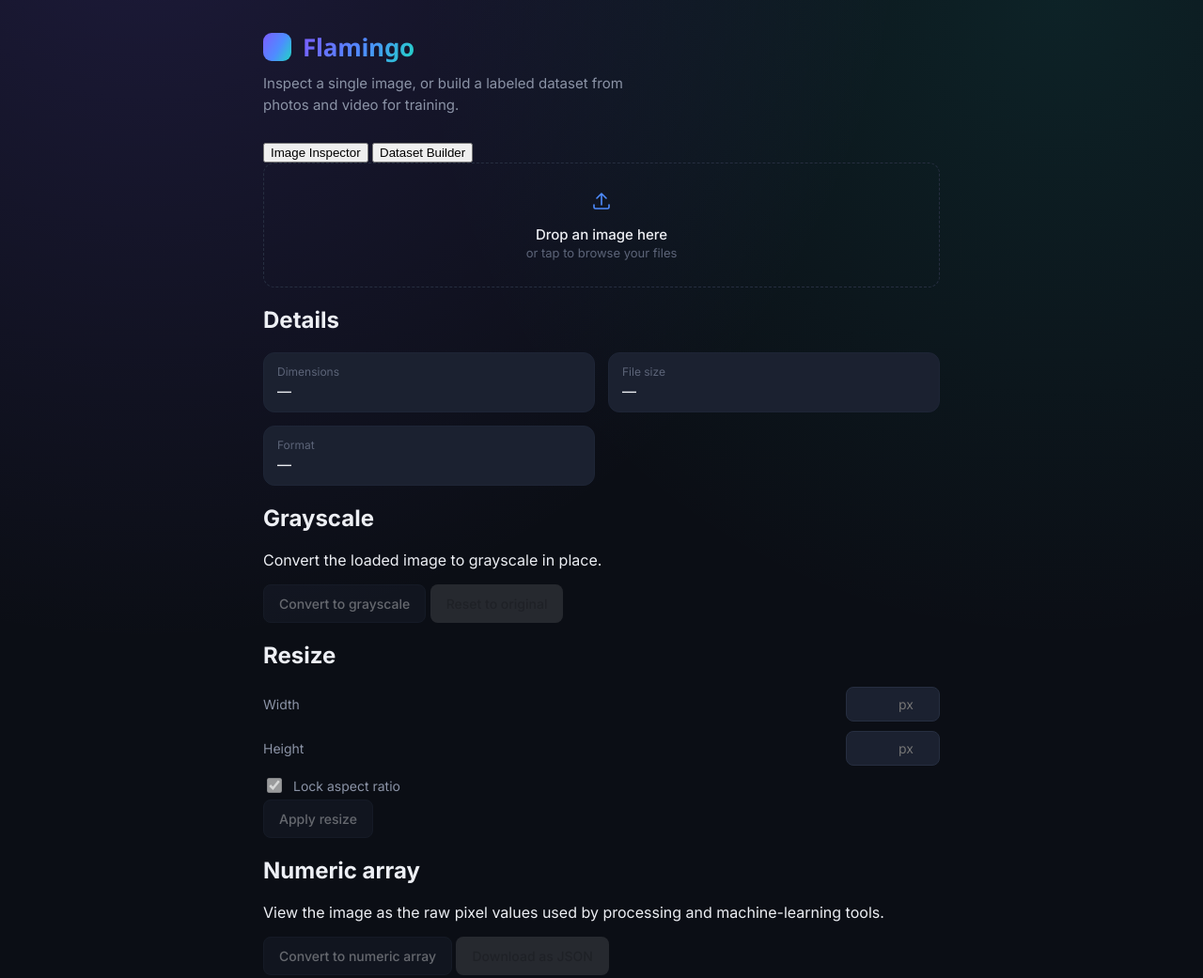
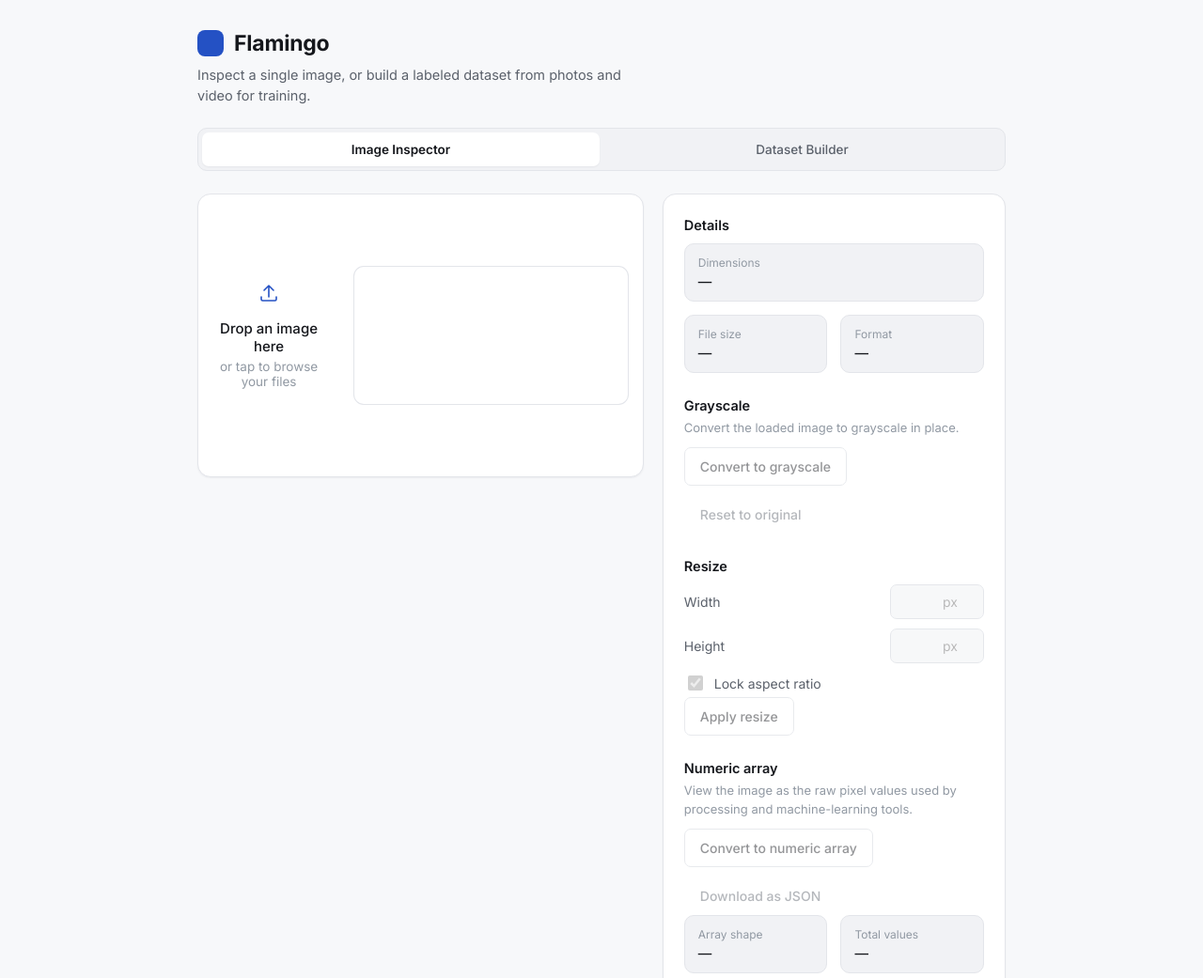
Before and after one commit to Nikhilnhgxyyf/image, a plain HTML site: page index.html in a window 1280 px wide. Shown: the top 1041 px of the page at 94% size. Drawn offline with Linux system fonts and the light colour scheme.

Commit message:
Refactor styles in style.css for UI improvements
Updated design tokens and styles for improved UI consistency and accessibility. Adjusted colors, spacing, and layout for various components.

```diff
--- a/style.css
+++ b/style.css
@@ -1,31 +1,31 @@
 /* ============================================
-   Flamingo — Image Dataset Builder for AI Training
-   Design tokens
+   Flamingo — Image & Video Tools for AI
+   Design tokens — clean, light, single accent, no gradients
    ============================================ */
 
 :root {
-  --ink-950: #0B0E15;
-  --ink-900: #10141D;
-  --surface: #161B26;
-  --surface-raised: #1B2130;
-  --border: #262E40;
-  --border-soft: #1E2536;
-  --text-primary: #EDEFF4;
-  --text-secondary: #8B93A6;
-  --text-tertiary: #5C6478;
+  --bg: #F7F8FA;
+  --surface: #FFFFFF;
+  --surface-muted: #F1F2F5;
+  --border: #E3E5EA;
+  --border-strong: #CDD1D9;
+  --text-primary: #15171C;
+  --text-secondary: #5B616B;
+  --text-tertiary: #9199A3;
 
-  --grad-a: #7C5CFF;
-  --grad-b: #4E8CFF;
-  --grad-c: #21D6C4;
-  --gradient: linear-gradient(120deg, var(--grad-a) 0%, var(--grad-b) 55%, var(--grad-c) 100%);
+  --accent: #2451C4;
+  --accent-hover: #1C3F9F;
+  --accent-soft: #EAF0FE;
 
-  --font-display: 'Space Grotesk', 'Segoe UI', sans-serif;
   --font-body: 'Inter', 'Segoe UI', sans-serif;
 
-  --radius-lg: 18px;
-  --radius-md: 12px;
-  --radius-sm: 8px;
+  --radius-lg: 14px;
+  --radius-md: 10px;
+  --radius-sm: 7px;
   --gap: 20px;
+
+  --shadow-sm: 0 1px 2px rgba(20, 24, 32, 0.05);
+  --shadow-md: 0 6px 20px rgba(20, 24, 32, 0.07);
 }
 
 @media (prefers-reduced-motion: reduce) {
@@ -37,95 +37,256 @@
 html, body {
   margin: 0;
   padding: 0;
-  background: var(--ink-950);
+  background: var(--bg);
   color: var(--text-primary);
   font-family: var(--font-body);
   -webkit-font-smoothing: antialiased;
 }
 
-body {
-  background-image:
-    radial-gradient(circle at 12% -10%, rgba(124, 92, 255, 0.16), transparent 45%),
-    radial-gradient(circle at 88% 0%, rgba(33, 214, 196, 0.10), transparent 40%);
-  background-repeat: no-repeat;
-}
-
 .app-shell {
-  max-width: 760px;
+  max-width: 900px;
   margin: 0 auto;
   padding: 32px 20px 48px;
 }
 
 /* ---------- Header ---------- */
 
-.site-header { margin-bottom: 28px; }
+.site-header { margin-bottom: 22px; }
 
 .brand {
   display: flex;
   align-items: center;
-  gap: 12px;
+  gap: 11px;
 }
 
 .brand-mark {
-  width: 30px;
-  height: 30px;
-  border-radius: 9px;
-  background: var(--gradient);
+  width: 28px;
+  height: 28px;
+  border-radius: 8px;
+  background: var(--accent);
   flex-shrink: 0;
 }
 
 .brand h1 {
-  font-family: var(--font-display);
+  font-family: var(--font-body);
   font-weight: 700;
-  font-size: 26px;
+  font-size: 23px;
   letter-spacing: -0.01em;
   margin: 0;
-  background: var(--gradient);
-  -webkit-background-clip: text;
-  background-clip: text;
-  color: transparent;
+  color: var(--text-primary);
 }
 
 .tagline {
-  margin: 10px 0 0;
+  margin: 9px 0 0;
   color: var(--text-secondary);
+  font-size: 14.5px;
+  max-width: 50ch;
+  line-height: 1.55;
+}
+
+/* ---------- Tabs ---------- */
+
+.tabs {
+  display: flex;
+  gap: 4px;
+  background: var(--surface-muted);
+  border: 1px solid var(--border);
+  padding: 4px;
+  border-radius: var(--radius-md);
+  margin-bottom: 24px;
+}
+
+.tab {
+  flex: 1;
+  padding: 10px 14px;
+  background: none;
+  border: none;
+  border-radius: 7px;
+  font-family: var(--font-body);
+  font-size: 13.5px;
+  font-weight: 500;
+  color: var(--text-secondary);
+  cursor: pointer;
+  transition: background-color 140ms ease, color 140ms ease;
+}
+
+.tab:hover { color: var(--text-primary); }
+
+.tab.is-active {
+  background: var(--surface);
+  color: var(--text-primary);
+  font-weight: 600;
+  box-shadow: var(--shadow-sm);
+}
+
+.tab:focus-visible {
+  outline: none;
+  box-shadow: 0 0 0 3px var(--accent-soft);
+}
+
+.panel-section[hidden] { display: none; }
+
+/* ---------- Cards (shared) ---------- */
+
+.card {
+  background: var(--surface);
+  border: 1px solid var(--border);
+  border-radius: var(--radius-lg);
+  box-shadow: var(--shadow-sm);
+}
+
+/* ---------- Image Inspector workspace ---------- */
+
+.workspace {
+  display: grid;
+  grid-template-columns: 1fr;
+  gap: var(--gap);
+}
+
+@media (min-width: 860px) {
+  .workspace {
+    grid-template-columns: 1.3fr 1fr;
+    align-items: start;
+  }
+}
+
+.card-preview { padding: 0; overflow: hidden; }
+
+.dropzone {
+  position: relative;
+  min-height: 300px;
+  display: flex;
+  align-items: center;
+  justify-content: center;
+  cursor: pointer;
+  border-radius: var(--radius-lg);
+  border: 1px dashed transparent;
+  transition: border-color 160ms ease, background-color 160ms ease;
+}
+
+.card-preview .dropzone { border: none; }
+
+.dropzone:hover, .dropzone:focus-visible {
+  background: var(--surface-muted);
+}
+
+.dropzone:focus-visible {
+  outline: none;
+  box-shadow: inset 0 0 0 2px var(--accent-soft);
+}
+
+.dropzone.is-dragging {
+  background: var(--accent-soft);
+}
+
+.dropzone-empty {
+  text-align: center;
+  color: var(--text-secondary);
+  padding: 40px 20px;
+}
+
+.icon { width: 24px; height: 24px; }
+.icon-upload { color: var(--accent); margin-bottom: 12px; }
+
+.dropzone-title {
+  margin: 0 0 4px;
   font-size: 15px;
-  max-width: 46ch;
+  font-weight: 500;
+  color: var(--text-primary);
+}
+
+.dropzone-sub {
+  margin: 0;
+  font-size: 13.5px;
+  color: var(--text-tertiary);
+}
+
+.canvas-wrap {
+  width: 100%;
+  min-height: 300px;
+  display: flex;
+  align-items: center;
+  justify-content: center;
+  padding: 16px;
+}
+
+#imgPreviewCanvas {
+  max-width: 100%;
+  max-height: 440px;
+  width: auto;
+  height: auto;
+  border-radius: var(--radius-md);
+  box-shadow: 0 0 0 1px var(--border);
+}
+
+.card-controls {
+  padding: 24px 22px;
+  display: flex;
+  flex-direction: column;
+  gap: 26px;
+}
+
+.control-group h2 {
+  font-family: var(--font-body);
+  font-size: 14.5px;
+  font-weight: 600;
+  margin: 0 0 11px;
+  color: var(--text-primary);
+}
+
+.control-hint {
+  margin: -5px 0 11px;
+  font-size: 13px;
+  color: var(--text-tertiary);
   line-height: 1.5;
 }
 
-/* ---------- Steps layout ---------- */
-
-.steps {
-  display: flex;
-  flex-direction: column;
-  gap: var(--gap);
+.control-group-save {
+  margin-top: auto;
+  padding-top: 4px;
+  border-top: 1px solid var(--border);
 }
 
-.panel {
-  background: var(--surface);
-  border: 1px solid var(--border-soft);
-  border-radius: var(--radius-lg);
+/* ---------- Numeric preview ---------- */
+
+.numeric-stats { margin-top: 12px; }
+
+.numeric-preview {
+  margin: 12px 0 0;
+  padding: 11px 13px;
+  background: var(--surface-muted);
+  border: 1px solid var(--border);
+  border-radius: var(--radius-md);
+  font-family: 'SFMono-Regular', Consolas, monospace;
+  font-size: 12px;
+  line-height: 1.6;
+  color: var(--text-secondary);
+  max-height: 150px;
+  overflow: auto;
+  white-space: pre;
 }
 
-.step { padding: 24px 22px; }
+/* ---------- Dataset Builder steps ---------- */
+
+.step { padding: 22px 20px; margin-bottom: var(--gap); }
+.step:last-child { margin-bottom: 0; }
 
 .step-head {
   display: flex;
   align-items: center;
-  gap: 12px;
-  margin-bottom: 6px;
+  gap: 11px;
+  margin-bottom: 5px;
 }
 
 .step-index {
-  width: 26px;
-  height: 26px;
+  width: 24px;
+  height: 24px;
   border-radius: 50%;
-  background: var(--gradient);
-  color: #0B0E15;
-  font-family: var(--font-display);
+  background: var(--accent);
+  color: #FFFFFF;
+  font-family: var(--font-body);
   font-weight: 700;
-  font-size: 12px;
+  font-size: 11.5px;
   display: flex;
   align-items: center;
   justify-content: center;
@@ -133,15 +294,15 @@
 }
 
 .step-head h2 {
-  font-family: var(--font-display);
-  font-size: 17px;
+  font-family: var(--font-body);
+  font-size: 16px;
   font-weight: 600;
   margin: 0;
   color: var(--text-primary);
 }
 
 .step-hint {
-  margin: 4px 0 18px;
+  margin: 4px 0 16px;
   font-size: 13px;
   color: var(--text-tertiary);
   line-height: 1.5;
@@ -149,18 +310,14 @@
 
 /* ---------- Classes ---------- */
 
-.class-input-row {
-  display: flex;
-  gap: 10px;
-  margin-bottom: 14px;
-}
+.class-input-row { display: flex; gap: 10px; margin-bottom: 14px; }
 
 .class-input-row input[type="text"] {
   flex: 1;
   min-width: 0;
   padding: 10px 12px;
-  background: var(--surface-raised);
-  border: 1px solid var(--border);
+  background: var(--surface-muted);
+  border: 1px solid var(--border-strong);
   border-radius: var(--radius-sm);
   color: var(--text-primary);
   font-family: var(--font-body);
@@ -169,23 +326,19 @@
 
 .class-input-row input:focus-visible {
   outline: none;
-  border-color: var(--grad-b);
-  box-shadow: 0 0 0 3px rgba(78, 140, 255, 0.22);
+  border-color: var(--accent);
+  box-shadow: 0 0 0 3px var(--accent-soft);
 }
 
-.class-chips {
-  display: flex;
-  flex-wrap: wrap;
-  gap: 8px;
-}
+.class-chips { display: flex; flex-wrap: wrap; gap: 8px; }
 
 .chip {
   display: inline-flex;
   align-items: center;
   gap: 8px;
-  padding: 7px 8px 7px 13px;
-  background: var(--surface-raised);
-  border: 1px solid var(--border-soft);
+  padding: 6px 7px 6px 12px;
+  background: var(--surface-muted);
+  border: 1px solid var(--border);
   border-radius: 999px;
   font-size: 13px;
   color: var(--text-primary);
@@ -210,51 +363,31 @@
 
 .chip .chip-remove:hover { color: var(--text-primary); }
 
-.empty-note {
+.empty-note { font-size: 13px; color: var(--text-tertiary); }
+
+/* ---------- Video progress ---------- */
+
+.video-progress { margin: 16px 0; }
+
+.video-progress-label {
+  margin: 0 0 8px;
   font-size: 13px;
-  color: var(--text-tertiary);
+  color: var(--text-secondary);
 }
 
-/* ---------- Dropzone ---------- */
-
-.dropzone {
-  border: 1px dashed var(--border);
-  border-radius: var(--radius-md);
-  padding: 28px 20px;
-  text-align: center;
-  cursor: pointer;
-  transition: border-color 160ms ease, background-color 160ms ease;
+.progress-track {
+  height: 6px;
+  background: var(--surface-muted);
+  border: 1px solid var(--border);
+  border-radius: 999px;
+  overflow: hidden;
 }
 
-.dropzone:hover,
-.dropzone:focus-visible {
-  border-color: rgba(124, 92, 255, 0.5);
-}
-
-.dropzone:focus-visible {
-  outline: none;
-  box-shadow: 0 0 0 3px rgba(78, 140, 255, 0.22);
-}
-
-.dropzone.is-dragging {
-  background: rgba(124, 92, 255, 0.06);
-  border-color: rgba(124, 92, 255, 0.6);
-}
-
-.icon { width: 24px; height: 24px; }
-.icon-upload { color: var(--grad-b); margin-bottom: 10px; }
-
-.dropzone-title {
-  margin: 0 0 2px;
-  font-size: 15px;
-  font-weight: 500;
-  color: var(--text-primary);
-}
-
-.dropzone-sub {
-  margin: 0;
-  font-size: 13px;
-  color: var(--text-tertiary);
+.progress-fill {
+  height: 100%;
+  width: 0%;
+  background: var(--accent);
+  transition: width 160ms ease;
 }
 
 /* ---------- Gallery ---------- */
@@ -272,13 +405,13 @@
 
 .gallery {
   display: grid;
-  grid-template-columns: repeat(auto-fill, minmax(108px, 1fr));
+  grid-template-columns: repeat(auto-fill, minmax(104px, 1fr));
   gap: 12px;
 }
 
 .gallery-item {
-  background: var(--surface-raised);
-  border: 1px solid var(--border-soft);
+  background: var(--surface-muted);
+  border: 1px solid var(--border);
   border-radius: var(--radius-md);
   overflow: hidden;
   position: relative;
@@ -291,25 +424,20 @@
   display: block;
 }
 
-.gallery-item .item-controls {
-  padding: 8px;
-}
+.gallery-item .item-controls { padding: 8px; }
 
 .gallery-item select {
   width: 100%;
   padding: 6px 8px;
-  background: var(--ink-900);
-  border: 1px solid var(--border);
+  background: var(--surface);
+  border: 1px solid var(--border-strong);
   border-radius: 6px;
   color: var(--text-primary);
   font-size: 12px;
   font-family: var(--font-body);
 }
 
-.gallery-item select:focus-visible {
-  outline: none;
-  border-color: var(--grad-b);
-}
+.gallery-item select:focus-visible { outline: none; border-color: var(--accent); }
 
 .gallery-item .remove-btn {
   position: absolute;
@@ -318,8 +446,8 @@
   width: 22px;
   height: 22px;
   border-radius: 50%;
-  background: rgba(11, 14, 21, 0.72);
-  border: 1px solid var(--border-soft);
+  background: rgba(255, 255, 255, 0.92);
+  border: 1px solid var(--border);
   color: var(--text-secondary);
   cursor: pointer;
   display: flex;
@@ -327,6 +455,7 @@
   justify-content: center;
   font-size: 13px;
   line-height: 1;
+  box-shadow: var(--shadow-sm);
 }
 
 .gallery-item .remove-btn:hover { color: var(--text-primary); }
@@ -341,10 +470,7 @@
   margin-bottom: 10px;
 }
 
-.field-row label {
-  font-size: 14px;
-  color: var(--text-secondary);
-}
+.field-row label { font-size: 14px; color: var(--text-secondary); }
 
 .field-row output {
   font-size: 14px;
@@ -356,8 +482,8 @@
 .field-row input[type="number"] {
   width: 100px;
   padding: 9px 12px;
-  background: var(--surface-raised);
-  border: 1px solid var(--border);
+  background: var(--surface-muted);
+  border: 1px solid var(--border-strong);
   border-radius: var(--radius-sm);
   color: var(--text-primary);
   font-family: var(--font-body);
@@ -367,14 +493,16 @@
 
 .field-row input[type="number"]:focus-visible {
   outline: none;
-  border-color: var(--grad-b);
-  box-shadow: 0 0 0 3px rgba(78, 140, 255, 0.22);
+  border-color: var(--accent);
+  box-shadow: 0 0 0 3px var(--accent-soft);
 }
+
+.field-row input:disabled { opacity: 0.5; }
 
 .segmented {
   display: flex;
-  background: var(--surface-raised);
-  border: 1px solid var(--border);
+  background: var(--surface-muted);
+  border: 1px solid var(--border-strong);
   border-radius: var(--radius-sm);
   padding: 3px;
   margin: 16px 0;
@@ -395,8 +523,8 @@
 }
 
 .segmented-btn.is-active {
-  background: var(--gradient);
-  color: #0B0E15;
+  background: var(--accent);
+  color: #FFFFFF;
 }
 
 .checkbox-row {
@@ -405,21 +533,17 @@
   gap: 9px;
   font-size: 14px;
   color: var(--text-secondary);
-  margin: 4px 0 4px;
+  margin: 4px 0;
   cursor: pointer;
 }
 
 .checkbox-row input[type="checkbox"] {
   width: 16px;
   height: 16px;
-  accent-color: var(--grad-b);
+  accent-color: var(--accent);
 }
 
-.slider {
-  width: 100%;
-  margin: 8px 0 16px;
-  accent-color: var(--grad-b);
-}
+.slider { width: 100%; margin: 8px 0 16px; accent-color: var(--accent); }
 
 /* ---------- Stats ---------- */
 
@@ -430,22 +554,22 @@
   margin: 18px 0;
 }
 
+.control-group .stats-grid { margin: 0; }
+
 .stat {
   padding: 12px 14px;
-  background: var(--surface-raised);
-  border: 1px solid var(--border-soft);
+  background: var(--surface-muted);
+  border: 1px solid var(--border);
   border-radius: var(--radius-md);
 }
 
-.stat dt {
-  font-size: 12px;
-  color: var(--text-tertiary);
-  margin: 0 0 4px;
-}
+.stat:first-child:nth-last-child(3) { grid-column: 1 / -1; }
+
+.stat dt { font-size: 12px; color: var(--text-tertiary); margin: 0 0 4px; }
 
 .stat dd {
   margin: 0;
-  font-size: 15px;
+  font-size: 14.5px;
   font-weight: 500;
   color: var(--text-primary);
   font-variant-numeric: tabular-nums;
@@ -461,7 +585,7 @@
   padding: 11px 16px;
   border: 1px solid transparent;
   cursor: pointer;
-  transition: filter 140ms ease, border-color 140ms ease, background-color 140ms ease;
+  transition: filter 140ms ease, border-color 140ms ease, background-color 140ms ease, color 140ms ease;
   display: inline-flex;
   align-items: center;
   justify-content: center;
@@ -469,30 +593,35 @@
   white-space: nowrap;
 }
 
-.btn:disabled { cursor: not-allowed; opacity: 0.4; }
+.btn:disabled { cursor: not-allowed; opacity: 0.45; }
 
 .btn:focus-visible {
   outline: none;
-  box-shadow: 0 0 0 3px rgba(78, 140, 255, 0.3);
+  box-shadow: 0 0 0 3px var(--accent-soft);
 }
 
+.button-row { display: flex; gap: 10px; flex-wrap: wrap; }
+
 .btn-secondary {
-  background: var(--surface-raised);
-  border-color: var(--border);
+  background: var(--surface);
+  border-color: var(--border-strong);
   color: var(--text-primary);
 }
 
-.btn-secondary:not(:disabled):hover { border-color: var(--grad-b); }
+.btn-secondary:not(:disabled):hover { border-color: var(--accent); color: var(--accent); }
+
+.btn-ghost { background: transparent; color: var(--text-secondary); }
+.btn-ghost:not(:disabled):hover { color: var(--text-primary); }
 
 .btn-primary {
   width: 100%;
-  background: var(--gradient);
-  color: #0B0E15;
+  background: var(--accent);
+  color: #FFFFFF;
   font-weight: 600;
   padding: 13px 16px;
 }
 
-.btn-primary:not(:disabled):hover { filter: brightness(1.06); }
+.btn-primary:not(:disabled):hover { background: var(--accent-hover); }
 
 .icon-download { color: currentColor; }
 
@@ -508,8 +637,4 @@
 
 .site-footer { margin-top: 32px; text-align: center; }
 
-.site-footer p {
-  margin: 0;
-  font-size: 13px;
-  color: var(--text-tertiary);
-}
+.site-footer p { margin: 0; font-size: 13px; color: var(--text-tertiary); }
```
